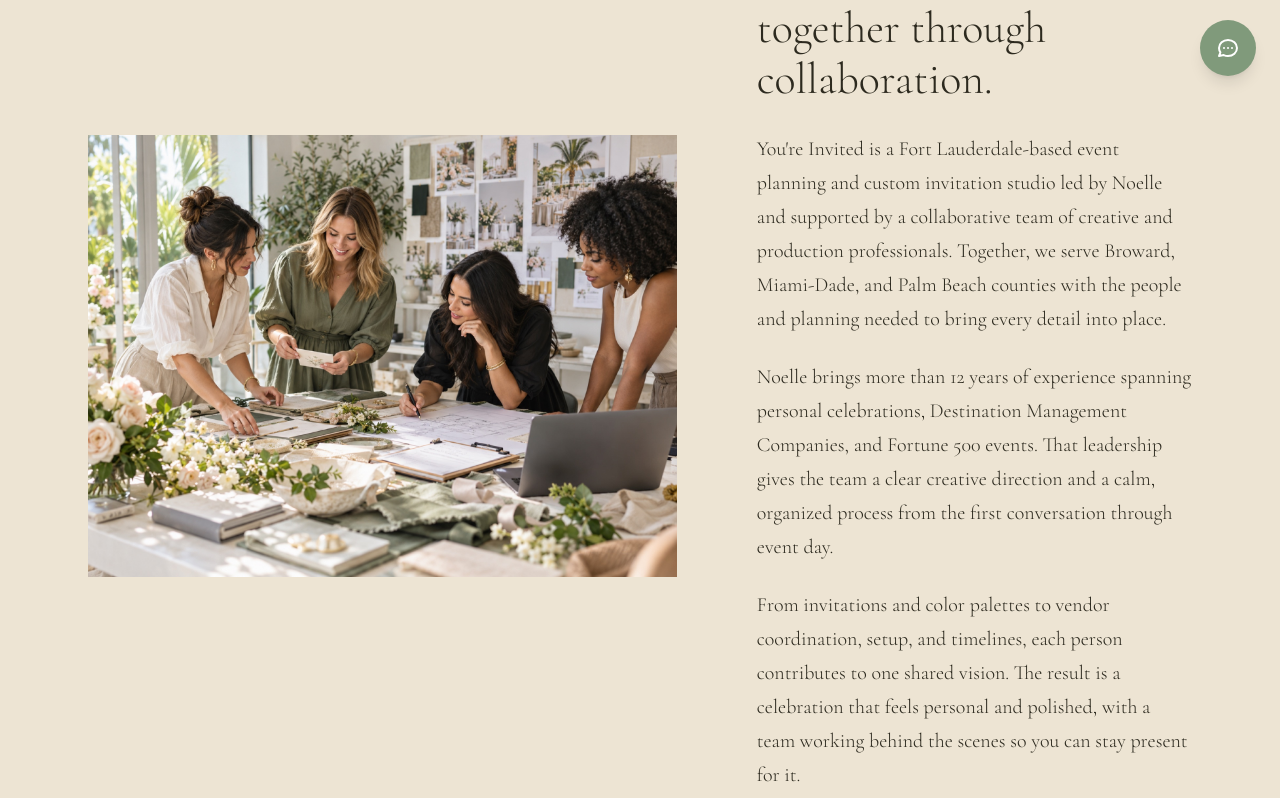
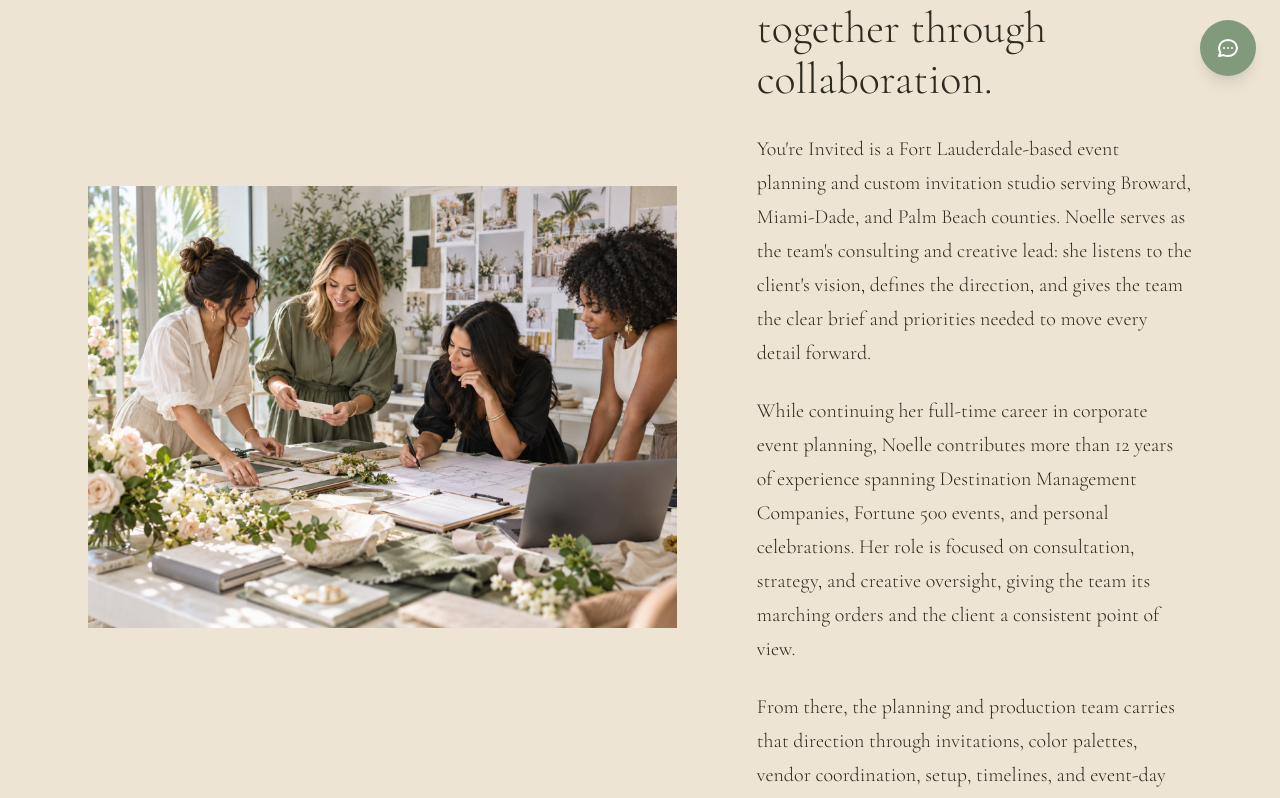
Before and after one commit to rpierr33/youre_invited, a React (Vite) app in the folder client/: page /about in a window 1280 px wide. Shown: the part 700-1498 px from the top of the page. Built offline with nearby package versions, Linux system fonts and the light colour scheme; a web font is replaced by a local one.

Commit message:
Clarify Noelle's consulting leadership role

```diff
--- a/client/src/components/sections/AboutSnippet.tsx
+++ b/client/src/components/sections/AboutSnippet.tsx
@@ -35,17 +35,15 @@ export function AboutSnippet() {
               <span className="italic text-sage">Great First Impression</span>
             </h2>
             <p className="font-body text-taupe text-[0.9375rem] leading-[1.8] mb-5">
-              I'm Noelle, the planner, designer, and detail-lover behind You're Invited — a Fort
-              Lauderdale-based event planning and custom invitation studio serving Broward, Miami-Dade,
-              and Palm Beach counties. With over 12 years of experience
-              working with DMCs and Fortune 500 companies, I bring both creative heart and
-              corporate-level precision to every celebration.
+              Noelle is the consulting and creative lead behind You're Invited, a Fort Lauderdale-based
+              event planning and custom invitation studio serving Broward, Miami-Dade, and Palm Beach
+              counties. Drawing on more than 12 years of experience with DMCs and Fortune 500 companies,
+              she sets the vision, priorities, and standards that guide every celebration.
             </p>
             <p className="font-body text-taupe text-[0.9375rem] leading-[1.8] mb-8">
-              Inspired by South Florida's vibrant energy and laid-back elegance, I mix creativity
-              with organization to create events that are stylish, seamless, and full of heart.
-              No cookie-cutter designs here — every invitation, every event, and every detail
-              is tailored to your vision and your story.
+              While Noelle continues her full-time career in corporate event planning, the You're Invited
+              team carries her direction through design, vendor coordination, production, and event-day
+              execution. Every invitation, event, and detail is shaped around your vision and story.
             </p>
             <Link
               to="/about"
--- a/client/src/pages/About.tsx
+++ b/client/src/pages/About.tsx
@@ -56,7 +56,7 @@ export function About() {
     <>
       <SEO
         title="About Our Event Planning Team | You're Invited Fort Lauderdale"
-        description="Meet the collaborative team behind You're Invited, a Fort Lauderdale event planning and custom invitation studio serving South Florida with creative direction, thoughtful design, and precise execution."
+        description="Meet Noelle, consulting lead of You're Invited, and the collaborative team that carries her creative direction through planning, design, coordination, and event-day execution."
         path="/about"
       />
       {/* Hero Image */}
@@ -100,20 +100,21 @@ export function About() {
                 Great events come together through collaboration.
               </h1>
               <p className="font-cormorant text-[1.25rem] leading-[1.7] text-charcoal font-light">
-                You're Invited is a Fort Lauderdale-based event planning and custom invitation studio led
-                by Noelle and supported by a collaborative team of creative and production professionals.
-                Together, we serve Broward, Miami-Dade, and Palm Beach counties with the people and planning
-                needed to bring every detail into place.
+                You're Invited is a Fort Lauderdale-based event planning and custom invitation studio serving
+                Broward, Miami-Dade, and Palm Beach counties. Noelle serves as the team's consulting and
+                creative lead: she listens to the client's vision, defines the direction, and gives the team
+                the clear brief and priorities needed to move every detail forward.
               </p>
               <p className="font-cormorant text-[1.25rem] leading-[1.7] text-charcoal font-light mt-6">
-                Noelle brings more than 12 years of experience spanning personal celebrations, Destination
-                Management Companies, and Fortune 500 events. That leadership gives the team a clear creative
-                direction and a calm, organized process from the first conversation through event day.
+                While continuing her full-time career in corporate event planning, Noelle contributes more
+                than 12 years of experience spanning Destination Management Companies, Fortune 500 events,
+                and personal celebrations. Her role is focused on consultation, strategy, and creative
+                oversight, giving the team its marching orders and the client a consistent point of view.
               </p>
               <p className="font-cormorant text-[1.25rem] leading-[1.7] text-charcoal font-light mt-6">
-                From invitations and color palettes to vendor coordination, setup, and timelines, each person
-                contributes to one shared vision. The result is a celebration that feels personal and polished,
-                with a team working behind the scenes so you can stay present for it.
+                From there, the planning and production team carries that direction through invitations,
+                color palettes, vendor coordination, setup, timelines, and event-day execution. The result is
+                one shared vision, thoughtfully directed and brought to life by people working together.
               </p>
             </motion.div>
           </div>
```
